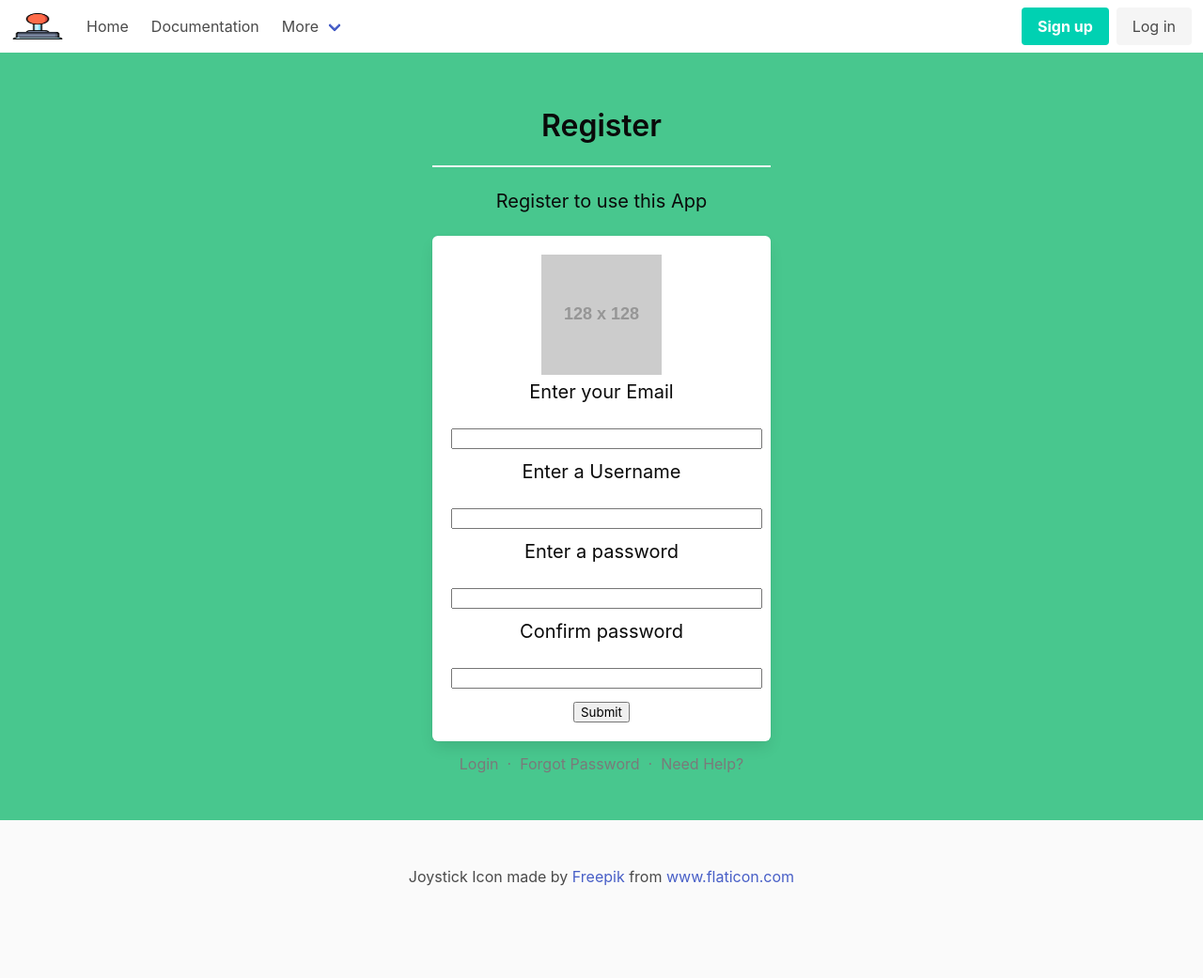
After one commit to chrisshortlaw/played-it, a Flask app: template templates/register.html in a window 1280 px wide. The commit adds this page. Shown: the whole page at 94% size. Run offline with Flask 2, Linux system fonts and the light colour scheme; the template is opened without the code that fills it: most values are stand-ins (such as "Sample title", 1, 10 or a date in 2020); grey boxes labelled with a size stand in for pictures from a placeholder-image service; form fields are guessed from the names that the template uses; some libraries are stand-ins or nearby versions.

Commit message:
Added register, login, updt links

```diff
--- a/templates/base.html
+++ b/templates/base.html
@@ -6,7 +6,7 @@
 	<link rel="stylesheet" href="https://cdn.jsdelivr.net/npm/bulma@0.9.3/css/bulma.min.css">
 	{% block styles %}
 	{% endblock %}
-	<title> Played It | Main </title>
+  <title> Played It | {{ title }} </title>
 </head>
 <body>
 	<header>
@@ -58,10 +58,10 @@
 			<div class="navbar-end">
 				<div class="navbar-item">
 				<div class="buttons">
-				  <a class="button is-primary">
+          <a href="{{ url_for('register') }}"class="button is-primary">
 				    <strong>Sign up</strong>
 				  </a>
-				  <a class="button is-light">
+          <a href="{{ url_for('login') }}" class="button is-light">
 				    Log in
 				  </a>
 				</div>
--- /dev/null
+++ b/templates/register.html
@@ -0,0 +1,52 @@
+{% extends 'base.html' %}
+  {% block content %}
+    <section class="hero is-success is-fullheight">
+        <div class="hero-body">
+            <div class="container has-text-centered">
+                <div class="column is-4 is-offset-4">
+                    <h3 class="title has-text-black">Register</h3>
+                    <hr class="login-hr">
+                    <p class="subtitle has-text-black">Register to use this App</p>
+                    <div class="box">
+                        <figure class="avatar">
+                            <img src="https://placehold.it/128x128">
+                        </figure>
+                        <form action="POST" action="{{ url_for('register') }}">
+                          <p class="subtitle has-text-black">Enter your Email</p>
+                          <div class="field">
+                            <div class="control">
+                              {{ form.email(size=32) }}
+                            </div>
+                          </div>
+                          <p class="subtitle has-text-black">Enter a Username</p>
+                          <div class="field">
+                            <div class="control">
+                              {{ form.username(size=32) }}
+                            </div>
+                          </div>
+                          <p class="subtitle has-text-black">Enter a password</p>
+                          <div class="field">
+                            <div class="control">
+                              {{ form.password(size=32) }}
+                            </div>
+                          </div>
+                          <p class="subtitle has-text-black">Confirm password</p>
+                          <div class="field">
+                            <div class="control">
+                              {{ form.confirm(size=32) }}
+                            </div>
+                          </div>
+                              {{ form.submit() }}
+                        </div>
+                        </form>
+                    </div>
+                    <p class="has-text-grey">
+                    <a href="{{ url_for('login') }}">Login</a> &nbsp;·&nbsp;
+                        <a href="../">Forgot Password</a> &nbsp;·&nbsp;
+                        <a href="../">Need Help?</a>
+                    </p>
+                </div>
+            </div>
+        </div>
+    </section>
+  {% endblock %}
```
Also changed, not shown: templates/login.html (added, +42 -0 lines), templates/main.html (+3 -5 lines).
